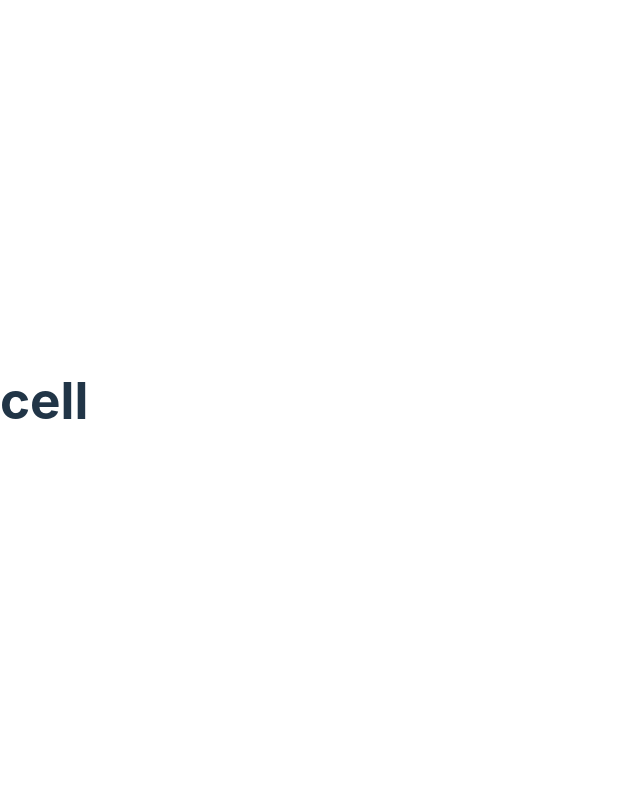
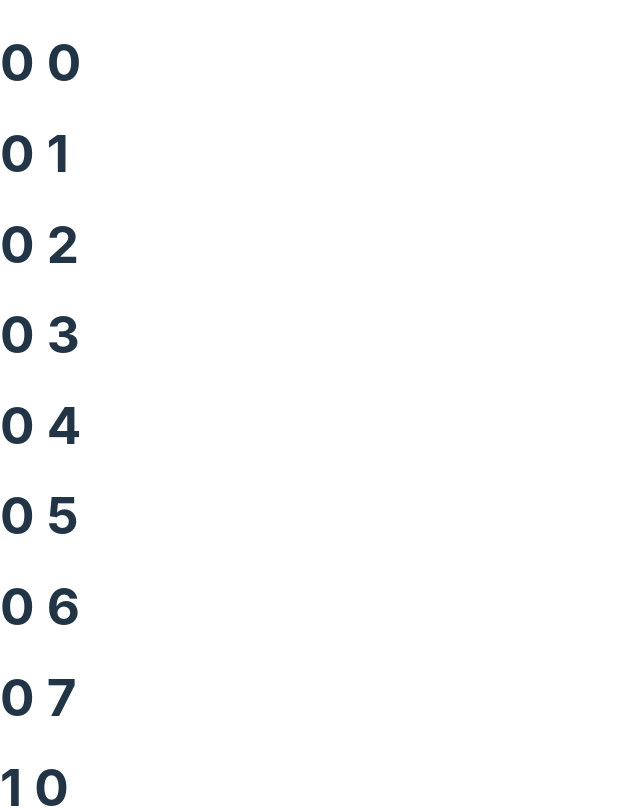
Before and after one commit to Mclilzee/knight-travails-react, a React (Vite) app: page / in a window 1280 px wide. Shown: the top 808 px of the page, without its empty margins (0-640 px from the left). Built offline with nearby package versions, Linux system fonts and the light colour scheme.

Commit message:
Create cells from board

```diff
--- a/src/main/chess/Cell.tsx
+++ b/src/main/chess/Cell.tsx
@@ -1,5 +1,13 @@
-export default function Cell() {
+import ChessSquare from "../utils/ChessSquare"
+
+export default function Cell({ cell }: ChessBoardCell) {
   return (
-    <h1>cell</h1>
+    <div className="cell">
+      <h1>{cell.x} {cell.y}</h1>
+    </div>
   )
 }
+
+interface ChessBoardCell {
+  cell: ChessSquare
+}
--- a/src/main/chess/ChessBoard.tsx
+++ b/src/main/chess/ChessBoard.tsx
@@ -1,7 +1,26 @@
+import ChessSquare from "../utils/ChessSquare";
+import { useState } from "react";
 import Row from "./Row";
 
 export default function ChessBoard() {
+  const [board, setBoard] = useState(createBoard());
+
+  const rowMap = board.map(row => <Row row={row} />)
   return (
-    <Row />
+    <div className="chess-board">
+      {rowMap}
+    </div>
   )
 }
+
+function createBoard(): ChessSquare[][] {
+  const chessBoard: ChessSquare[][] = [];
+  for (let i = 0; i < 8; i++) {
+    chessBoard.push([]);
+    for (let j = 0; j < 8; j++) {
+      chessBoard[i].push(new ChessSquare(i, j));
+    }
+  }
+
+  return chessBoard;
+}
--- a/src/main/chess/Row.tsx
+++ b/src/main/chess/Row.tsx
@@ -1,7 +1,16 @@
 import Cell from "./Cell";
+import ChessSquare from "../utils/ChessSquare";
 
-export default function Row() {
+export default function Row({ row }: ChessBoardRow) {
+
+  const cellsMap = row.map(cell => <Cell cell={cell} />);
   return (
-    <Cell />
+    <div className="row">
+      {cellsMap}
+    </div>
   )
 }
+
+interface ChessBoardRow {
+  row: ChessSquare[];
+}
```
